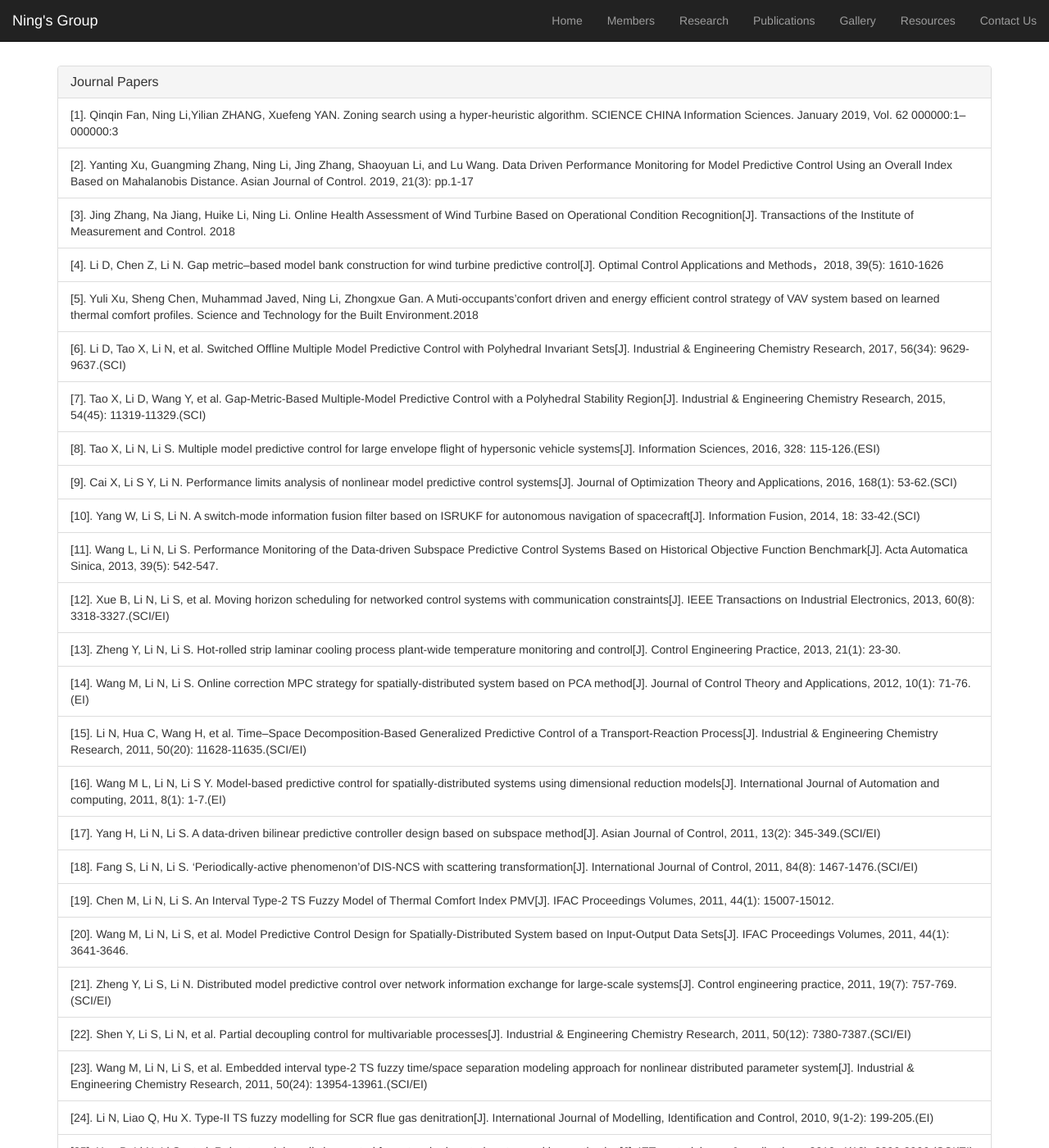
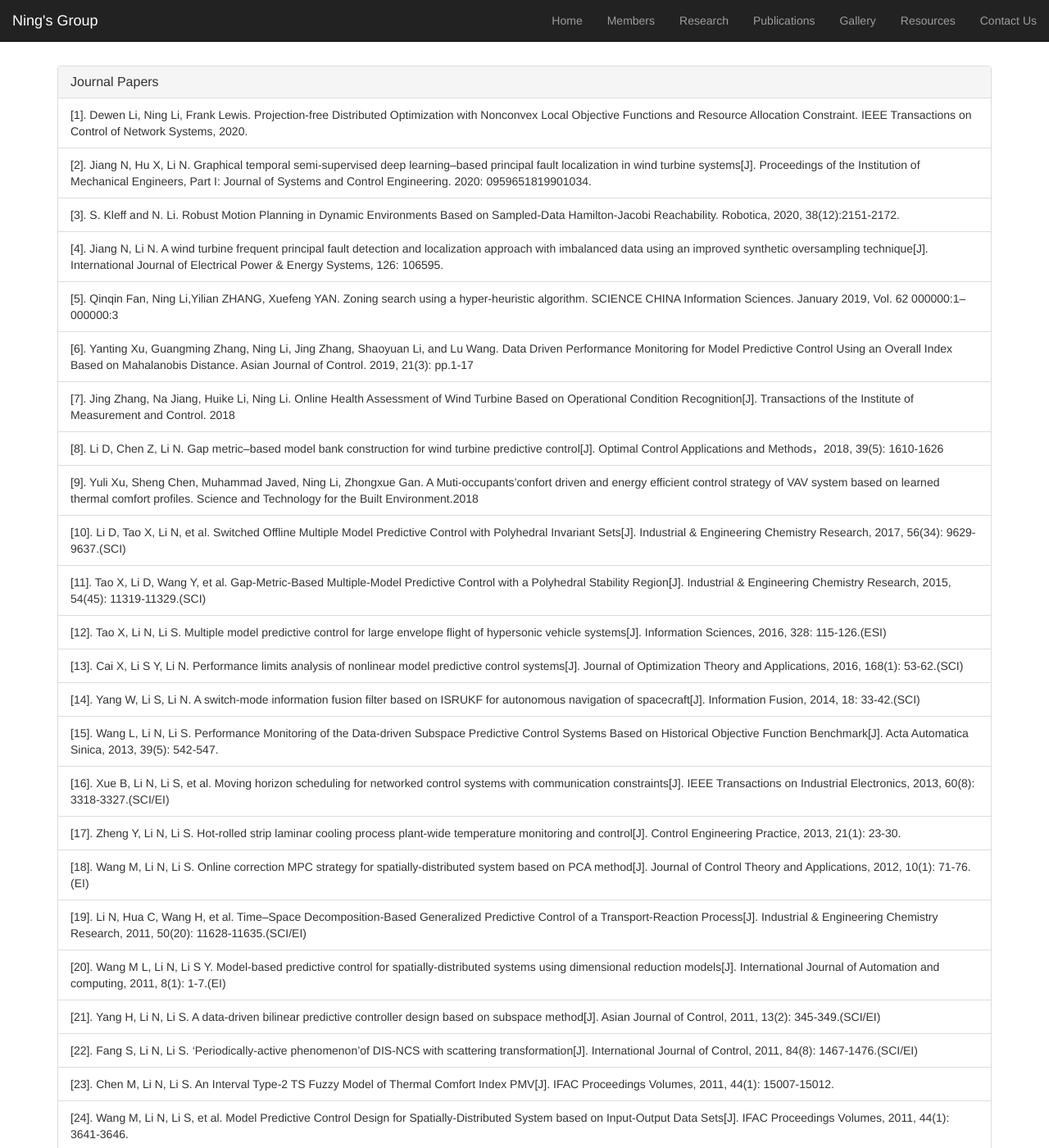
Before and after one commit to academic532/academic532.github.io, a Jekyll site: the page built from publications/index.html, in a window 1280 px wide and 1400 px high. Shown: the whole window at 82% size. Built offline with Jekyll 4.4.1, drawn with Linux system fonts in a browser that asks for light colours; nearby versions of some CDN libraries; some of the changed text lies outside the part shown.

Commit message:
update journal & conference papers

```diff
--- a/_data/publications.json
+++ b/_data/publications.json
@@ -4,6 +4,10 @@
     {
       "category": "Journal Papers",
       "items": [
+         "Dewen Li, Ning Li, Frank Lewis. Projection-free Distributed Optimization with Nonconvex Local Objective Functions and Resource Allocation Constraint. IEEE Transactions on Control of Network Systems, 2020.",
+         "Jiang N, Hu X, Li N. Graphical temporal semi-supervised deep learning–based principal fault localization in wind turbine systems[J]. Proceedings of the Institution of Mechanical Engineers, Part I: Journal of Systems and Control Engineering. 2020: 0959651819901034.",
+         "S. Kleff and N. Li. Robust Motion Planning in Dynamic Environments Based on Sampled-Data Hamilton-Jacobi Reachability. Robotica, 2020, 38(12):2151-2172.",
+         "Jiang N, Li N. A wind turbine frequent principal fault detection and localization approach with imbalanced data using an improved synthetic oversampling technique[J]. International Journal of Electrical Power & Energy Systems, 126: 106595.",
          "Qinqin Fan, Ning Li,Yilian ZHANG, Xuefeng YAN. Zoning search using a hyper-heuristic algorithm. SCIENCE CHINA Information Sciences. January 2019, Vol. 62 000000:1–000000:3",
          "Yanting Xu, Guangming Zhang, Ning Li, Jing Zhang, Shaoyuan Li, and Lu Wang. Data Driven Performance Monitoring for Model Predictive Control Using an Overall Index Based on Mahalanobis Distance. Asian Journal of Control. 2019, 21(3): pp.1-17",
          "Jing Zhang, Na Jiang, Huike Li, Ning Li. Online Health Assessment of Wind Turbine Based on Operational Condition Recognition[J]. Transactions of the Institute of Measurement and Control. 2018",
@@ -59,6 +63,10 @@
     {
       "category": "Conference Papers",
       "items": [
+         "JIANG N, Ning L I. Wind turbine frequent principal fault detection based on a self-attentive LSTM encoder-decoder model[C]. 2020 39th Chinese Control Conference (CCC). IEEE",
+         "Liying Yu, Ning Li. A reinforcement learning algorithm based on neural network for economic dispatch. Chinese Control Conference (CCC), 2020",
+         "Xiangzhi Hu, Ning Li. Anomaly Detection and Remaining Useful Life Estimation Based on Degradation State for Bearings. Chinese Control Conference (CCC), 2020.",
+         "Ye Nan, Li Ning. A Novel Active Object Detection Network Based on Historical Scenes and Movements. IEEE 3rd International Conference on Mechatronics, Robotics and Automation (ICMRA), 2020.",
          "S. Kleff and N. Li, “A Sample-Data Hamilton-Jacobi Reachability Approach to Safe and Robust Motion Planning” in Proceedings of the 30th Chinese Control and Decision Conference (2018 CCDC), June 2018, pp. 3386-3392",
          "Shen Weizhou, Jiang Na, Li ning. An EMD-RF based short-term wind power forecasting method. DDCLS'18",
          "Chen, Z. Li, N. Distributed Cooperative Whale Optimization Algorithm . 2018 Chinese Process Control Conference",
```
